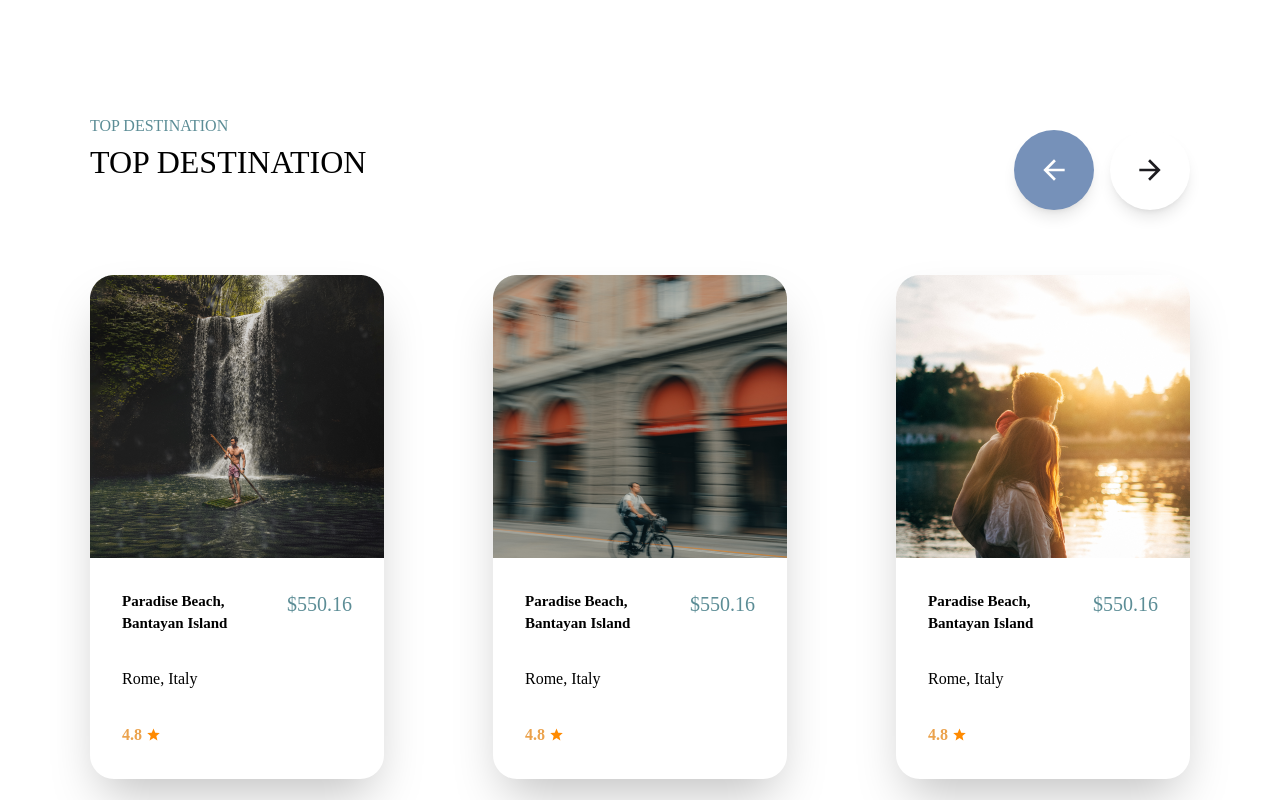
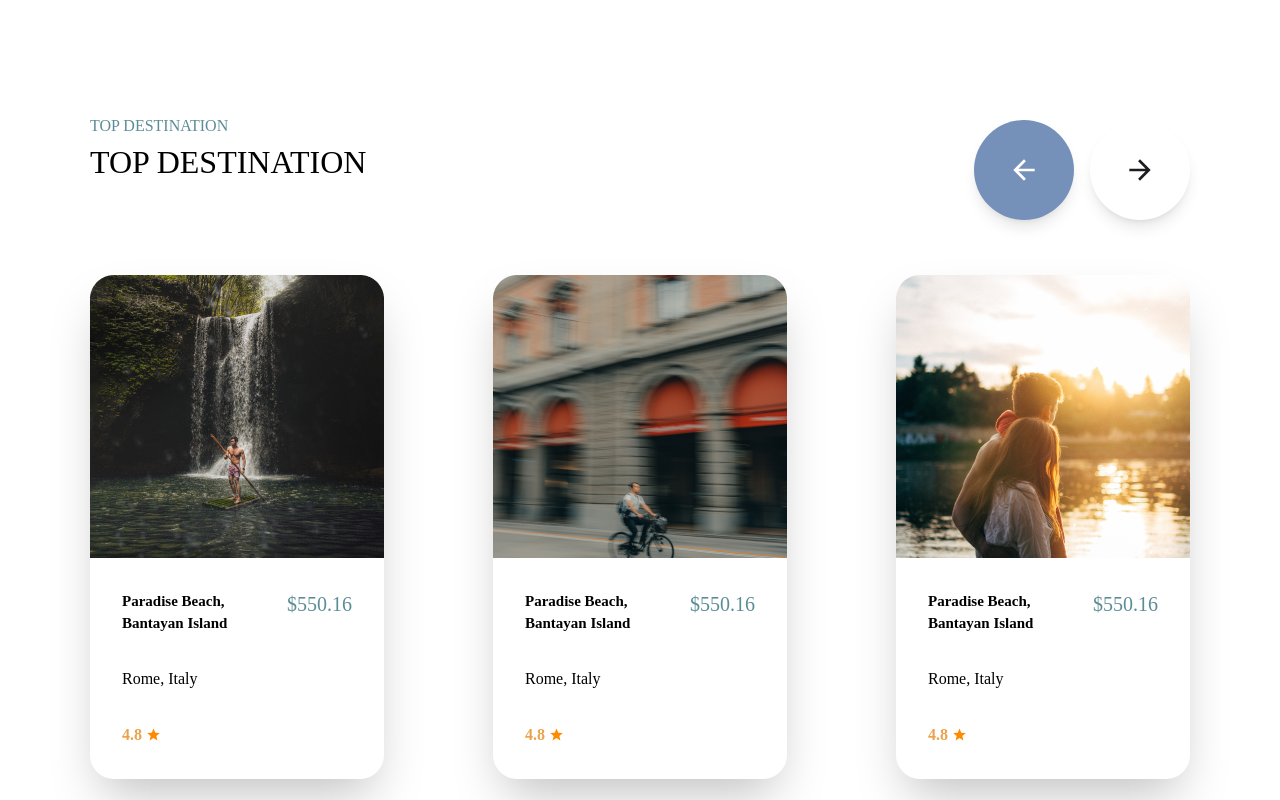
Before and after one commit to yannmarc/travel-page, a React (Create React App) app: page / in a window 1280 px wide. Shown: the part 1780-2580 px from the top of the page. Built offline with nearby package versions, Linux system fonts and the light colour scheme; the HTML template or start-up script is replaced by a standard one.

Commit message:
update of the button dimensions

```diff
--- a/src/components/ui/SliderButton.jsx
+++ b/src/components/ui/SliderButton.jsx
@@ -3,7 +3,7 @@ import React, { Fragment } from 'react'
 const SliderButton = ({children, bgColor}) => {
   return (
     <Fragment>
-        <button className="p-6 shadow-lg rounded-full" style={{backgroundColor: `${bgColor}`}}>
+        <button className="shadow-lg rounded-full h-[50px] w-[50px] lg:h-[100px] lg:w-[100px] flex justify-center items-center" style={{backgroundColor: `${bgColor}`}}>
             {children}
         </button>
     </Fragment>
```
